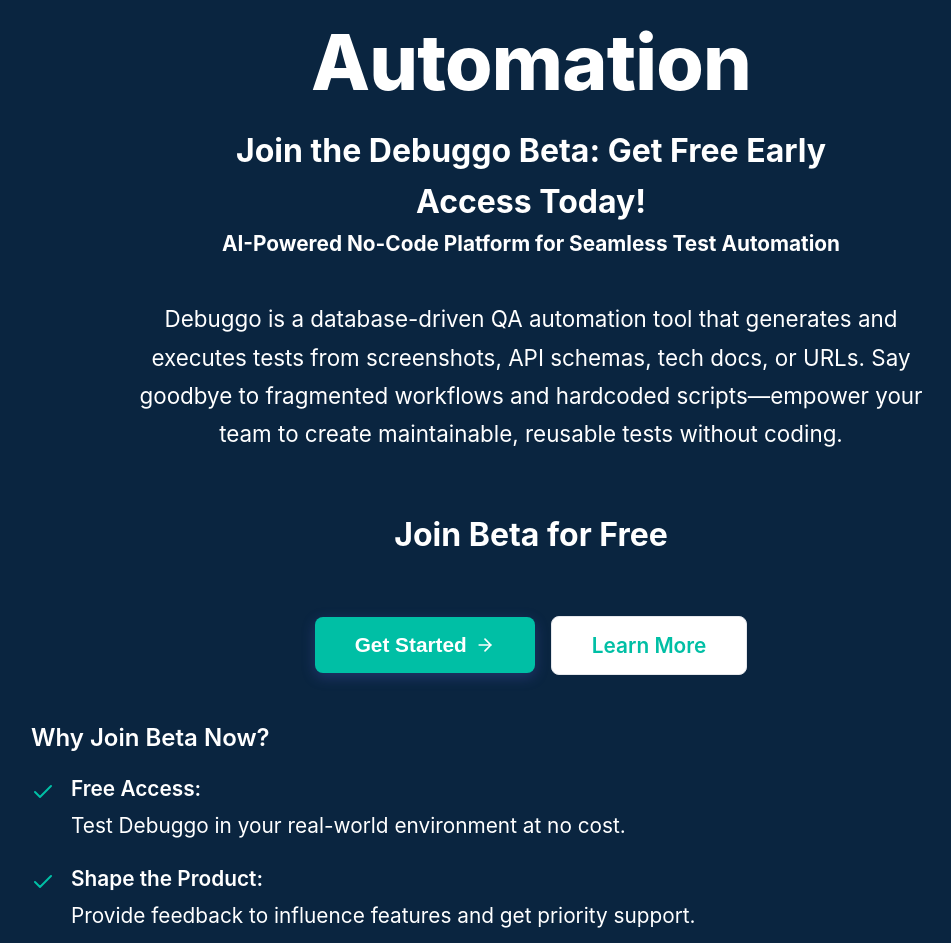
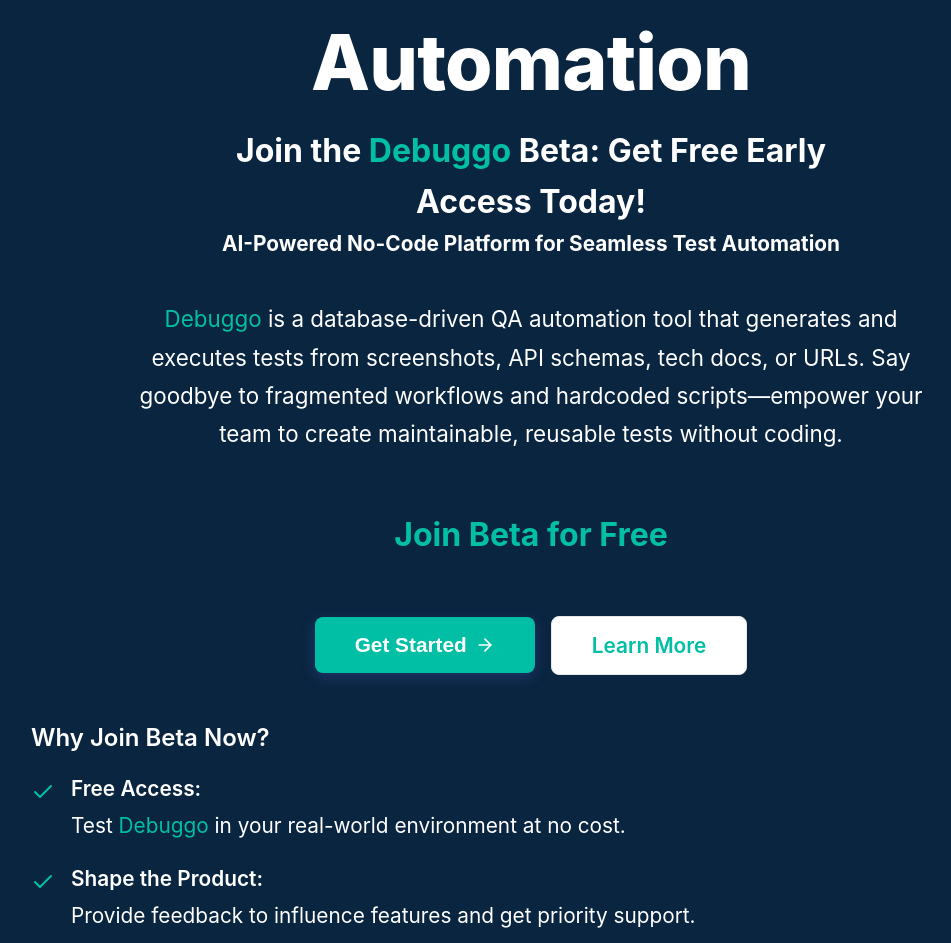
Before and after one commit to aragossa/debuggo-ui, a React (Create React App) app: page / in a window 1280 px wide. Shown: the part 389-1332 px from the top of the page, without its empty margins (109-1060 px from the left). Built offline with nearby package versions, Linux system fonts and the light colour scheme; no server answers.

Commit message:
ui fixes for landing

```diff
--- a/src/components/LandingPage.js
+++ b/src/components/LandingPage.js
@@ -52,12 +52,12 @@ const LandingPage = () => {
             <div className="about-text">
               <div className="section-header">
                 <h2 className="section-title"><span className="hero-highlight">Revolutionize</span> Your QA with AI-Powered Test Automation</h2>
-                <h1 className="section-subtitle">Join the Debuggo Beta: Get Free Early Access Today!</h1>
+                <h1 className="section-subtitle">Join the <span className="hero-highlight">Debuggo</span> Beta: Get Free Early Access Today!</h1>
                 <h1 className="section-description">AI-Powered No-Code Platform for Seamless Test Automation</h1>
-                <p className="section-description">Debuggo is a database-driven QA automation tool that generates and executes tests from screenshots, API schemas, tech docs, or URLs. Say goodbye to fragmented workflows and hardcoded scripts—empower your team to create maintainable, reusable tests without coding.</p>
+                <p className="section-description"><span className="hero-highlight">Debuggo</span> is a database-driven QA automation tool that generates and executes tests from screenshots, API schemas, tech docs, or URLs. Say goodbye to fragmented workflows and hardcoded scripts—empower your team to create maintainable, reusable tests without coding.</p>
               </div>
               <div className="section-header">
-                <h2 className="section-subtitle">Join Beta for Free</h2>
+                <h2 className="section-subtitle"><span className="hero-highlight">Join Beta for Free</span></h2>
               </div>
               <div className="hero-actions">
                 <button onClick={() => setShowLogin(true)} className="cta-button">Get Started<ArrowRight size={20} /></button>
@@ -70,7 +70,7 @@ const LandingPage = () => {
                     <Check className="highlight-icon" />
                     <div>
                       <h4>Free Access:</h4>
-                      <p>Test Debuggo in your real-world environment at no cost.</p>
+                      <p>Test <span className="hero-highlight">Debuggo</span> in your real-world environment at no cost.</p>
                     </div>
                   </div>
                   <div className="highlight-item">
@@ -96,8 +96,6 @@ const LandingPage = () => {
                   </div>
                 </div>
               </div>
-
-
             </div>
           </div>
           <div className="hero-stats">
@@ -117,7 +115,7 @@ const LandingPage = () => {
       <section id="about" className="about-section">
         <div className="container">
           <div className="section-header">
-            <h2 className="section-title"><span className="hero-highlight">About Debuggo</span>: Solving Real QA Challenges</h2>
+            <h2 className="section-title">About <span className="hero-highlight">Debuggo</span>: Solving Real QA Challenges</h2>
             <p className="section-description">In today's fast-paced dev cycles, QA teams struggle with fragmented tools, time-consuming test creation, and maintenance nightmares. <span className="hero-highlight">Debuggo</span> integrates UI and API testing into one AI-driven platform, cutting inefficiencies and boosting coverage.</p>
           </div>
           <div className="about-content">
@@ -225,7 +223,6 @@ const LandingPage = () => {
                 </div>
               </div>
             </div>
-
             <div className="hero-actions">
               <button onClick={() => setShowLogin(true)} className="cta-button">Join beta<ArrowRight size={20} /></button>
             </div>
@@ -236,10 +233,8 @@ const LandingPage = () => {
       {/* Features Section */}
       <section id="features" className="features-section">
         <div className="section-header">
-          <h2 className="section-title">Powerful Features Tailored for You</h2>
+          <h2 className="section-title"><span className="hero-highlight">Powerful Features</span> Tailored for You</h2>
         </div>
-
-
         <div className="product-content">
           <div className="product-features">
             <h3><span className="hero-highlight">Debuggo</span> combines AI with a robust architecture for efficient QA.</h3>
@@ -289,10 +284,6 @@ const LandingPage = () => {
             </div>
           </div>
         </div>
-
-
-
-
         <div className="product-content">
           <div className="product-features">
             <h3>Database Benefits:</h3>
@@ -323,8 +314,8 @@ const LandingPage = () => {
       {/* Screenshots Showcase Section */}
       <section className="screenshots-section">
         <div className="section-header">
-          <h2 className="section-title">See It In Action</h2>
-          <p className="section-subtitle">Real examples of Debuggo in use</p>
+          <h2 className="section-title">See It <span className="hero-highlight">In Action</span></h2>
+          <p className="section-subtitle">Real examples of <span className="hero-highlight">Debuggo</span> in use</p>
           <p className="section-description">
             Our database-driven platform makes test management simple and efficient. Generate test cases from screenshots, API schema files, or directly from your application's UI. All test steps and locators are stored in the database, making them reusable across your entire organization.
           </p>
@@ -368,13 +359,8 @@ const LandingPage = () => {
       {/* Use Cases Section */}
       <section className="use-cases-section">
         <div className="section-header">
-          <h2 className="section-title">Example Use Cases:</h2>
+          <h2 className="section-title">Example <span className="hero-highlight">Use Cases</span>:</h2>
         </div>
-
-
-
-
-
         <div className="product-content">
           <div className="product-features">
             <div className="feature-highlights">
@@ -470,14 +456,10 @@ const LandingPage = () => {
         </div>
       </section>
 
-
-
-
-
       {/* Features Section */}
       <section id="features" className="features-section">
         <div className="section-header">
-          <h2 className="section-title">Join Our Free Beta Program</h2>
+          <h2 className="section-title">Join Our <span className="hero-highlight">Free Beta</span> Program</h2>
         </div>
         <div className="product-content">
           <div className="product-features">
@@ -509,18 +491,10 @@ const LandingPage = () => {
         </div>
       </section>
 
-
-
-
-
-
-
-
-
       {/* Contact Section */}
       <section id="contact" className="contact-section">
         <div className="section-header">
-          <h2 className="section-title">Get In Touch</h2>
+          <h2 className="section-title">Get <span className="hero-highlight">In Touch</span></h2>
           <p className="section-subtitle">Questions? Schedule a demo or chat with us.</p>
         </div>
         <div className="contact-container">
@@ -635,7 +609,7 @@ const LandingPage = () => {
           </div>
         </div>
         <div className="footer-bottom">
-          <p className="footer-text">&copy; 2025 Debuggo. All rights reserved.</p>
+          <p className="footer-text">&copy; 2025 <span className="hero-highlight">Debuggo</span>. All rights reserved.</p>
           <div className="footer-legal">
             <a href="#">Privacy Policy</a>
             <a href="#">Terms of Service</a>
```
